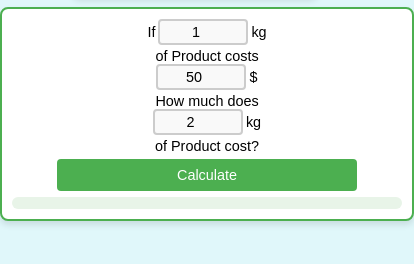
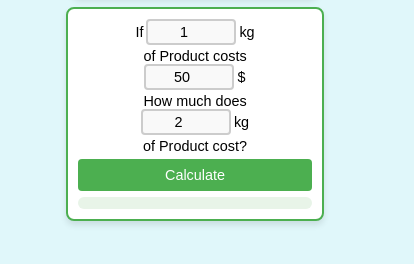
Before and after one commit to liozmadar/WeightPriceCalculator, a plain HTML site: page index.html in a window 390 px wide. Shown: the part 146-410 px from the top of the page, 414 px wide, since content can reach past the window. Drawn offline with Linux system fonts and the light colour scheme.

Commit message:
Update style.css

```diff
--- a/style.css
+++ b/style.css
@@ -95,7 +95,7 @@ button:hover {
 
     /* ✅ Reduce width of main content */
     main {
-        width: 100%; /* Reduce width to 80% of screen */
+        width: 60%; /* Reduce width to 80% of screen */
         padding: 10px;
     }
 
```
